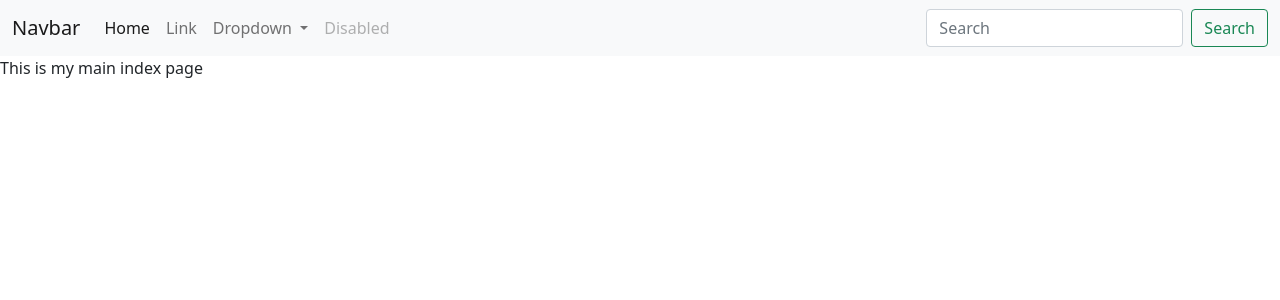
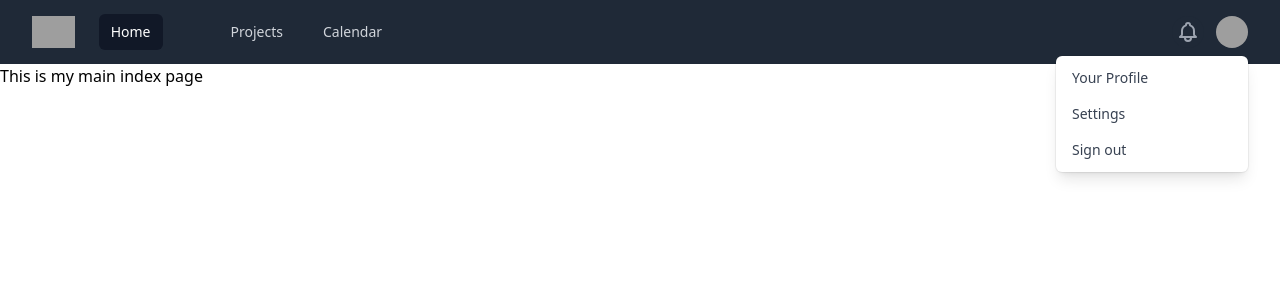
Before and after one commit to Bishal-241/My-blog, a Django app: page / in a window 1280 px wide. Shown: the top 300 px of the page. Run offline with Django 4.2, Linux system fonts and the light colour scheme; some libraries are stand-ins or nearby versions; grey boxes are pictures that could not be loaded.

Commit message:
Learn django all setup done

```diff
--- a/myBlogSite/templates/base.html
+++ b/myBlogSite/templates/base.html
@@ -5,48 +5,113 @@
     <meta http-equiv="X-UA-Compatible" content="IE=edge">
     <meta name="viewport" content="width=device-width, initial-scale=1.0">
     <title> {% block title %} {% endblock title %} </title>
-    <link href="https://cdn.jsdelivr.net/npm/bootstrap@5.1.3/dist/css/bootstrap.min.css" rel="stylesheet" integrity="sha384-1BmE4kWBq78iYhFldvKuhfTAU6auU8tT94WrHftjDbrCEXSU1oBoqyl2QvZ6jIW3" crossorigin="anonymous">
+    <script src="https://cdn.tailwindcss.com"></script>
 
   </head>
   <body>
-    <script src="https://cdn.jsdelivr.net/npm/bootstrap@5.1.3/dist/js/bootstrap.bundle.min.js" integrity="sha384-ka7Sk0Gln4gmtz2MlQnikT1wXgYsOg+OMhuP+IlRH9sENBO0LRn5q+8nbTov4+1p" crossorigin="anonymous"></script>
-    <nav class="navbar navbar-expand-lg navbar-light bg-light">
-        <div class="container-fluid">
-          <a class="navbar-brand" href="#">Navbar</a>
-          <button class="navbar-toggler" type="button" data-bs-toggle="collapse" data-bs-target="#navbarSupportedContent" aria-controls="navbarSupportedContent" aria-expanded="false" aria-label="Toggle navigation">
-            <span class="navbar-toggler-icon"></span>
+    <!-- This example requires Tailwind CSS v2.0+ -->
+<nav class="bg-gray-800">
+  <div class="max-w-7xl mx-auto px-2 sm:px-6 lg:px-8">
+    <div class="relative flex items-center justify-between h-16">
+      <div class="absolute inset-y-0 left-0 flex items-center sm:hidden">
+        <!-- Mobile menu button-->
+        <button type="button" class="inline-flex items-center justify-center p-2 rounded-md text-gray-400 hover:text-white hover:bg-gray-700 focus:outline-none focus:ring-2 focus:ring-inset focus:ring-white" aria-controls="mobile-menu" aria-expanded="false">
+          <span class="sr-only">Open main menu</span>
+          <!--
+            Icon when menu is closed.
+
+            Heroicon name: outline/menu
+
+            Menu open: "hidden", Menu closed: "block"
+          -->
+          <svg class="block h-6 w-6" xmlns="http://www.w3.org/2000/svg" fill="none" viewBox="0 0 24 24" stroke="currentColor" aria-hidden="true">
+            <path stroke-linecap="round" stroke-linejoin="round" stroke-width="2" d="M4 6h16M4 12h16M4 18h16" />
+          </svg>
+          <!--
+            Icon when menu is open.
+
+            Heroicon name: outline/x
+
+            Menu open: "block", Menu closed: "hidden"
+          -->
+          <svg class="hidden h-6 w-6" xmlns="http://www.w3.org/2000/svg" fill="none" viewBox="0 0 24 24" stroke="currentColor" aria-hidden="true">
+            <path stroke-linecap="round" stroke-linejoin="round" stroke-width="2" d="M6 18L18 6M6 6l12 12" />
+          </svg>
         </button>
-          <div class="collapse navbar-collapse" id="navbarSupportedContent">
-            <ul class="navbar-nav me-auto mb-2 mb-lg-0">
-              <li class="nav-item">
-                <a class="nav-link active" aria-current="page" href="#">Home</a>
-              </li>
-              <li class="nav-item">
-                <a class="nav-link" href="#">Link</a>
-              </li>
-              <li class="nav-item dropdown">
-                <a class="nav-link dropdown-toggle" href="#" id="navbarDropdown" role="button" data-bs-toggle="dropdown" aria-expanded="false">
-                  Dropdown
-                </a>
-                <ul class="dropdown-menu" aria-labelledby="navbarDropdown">
-                  <li><a class="dropdown-item" href="#">Action</a></li>
-                  <li><a class="dropdown-item" href="#">Another action</a></li>
-                  <li><hr class="dropdown-divider"></li>
-                  <li><a class="dropdown-item" href="#">Something else here</a></li>
-                </ul>
-              </li>
-              <li class="nav-item">
-                <a class="nav-link disabled">Disabled</a>
-              </li>
-            </ul>
-            <form class="d-flex">
-              <input class="form-control me-2" type="search" placeholder="Search" aria-label="Search">
-              <button class="btn btn-outline-success" type="submit">Search</button>
-            </form>
+      </div>
+      <div class="flex-1 flex items-center justify-center sm:items-stretch sm:justify-start">
+        <div class="flex-shrink-0 flex items-center">
+          <img class="block lg:hidden h-8 w-auto" src="https://tailwindui.com/img/logos/workflow-mark-indigo-500.svg" alt="Workflow">
+          <img class="hidden lg:block h-8 w-auto" src="https://tailwindui.com/img/logos/workflow-logo-indigo-500-mark-white-text.svg" alt="Workflow">
+        </div>
+        <div class="hidden sm:block sm:ml-6">
+          <div class="flex space-x-4">
+            <!-- Current: "bg-gray-900 text-white", Default: "text-gray-300 hover:bg-gray-700 hover:text-white" -->
+            <a href="#" class="bg-gray-900 text-white px-3 py-2 rounded-md text-sm font-medium" aria-current="page">Home</a>
+
+            <a href="#" class="text-gray-300 hover:bg-gray-700 hover:text-white px-3 py-2 rounded-md text-sm font-medium"></a>
+
+            <a href="#" class="text-gray-300 hover:bg-gray-700 hover:text-white px-3 py-2 rounded-md text-sm font-medium">Projects</a>
+
+            <a href="#" class="text-gray-300 hover:bg-gray-700 hover:text-white px-3 py-2 rounded-md text-sm font-medium">Calendar</a>
+          </div>
+        </div>
+      </div>
+      <div class="absolute inset-y-0 right-0 flex items-center pr-2 sm:static sm:inset-auto sm:ml-6 sm:pr-0">
+        <button type="button" class="bg-gray-800 p-1 rounded-full text-gray-400 hover:text-white focus:outline-none focus:ring-2 focus:ring-offset-2 focus:ring-offset-gray-800 focus:ring-white">
+          <span class="sr-only">View notifications</span>
+          <!-- Heroicon name: outline/bell -->
+          <svg class="h-6 w-6" xmlns="http://www.w3.org/2000/svg" fill="none" viewBox="0 0 24 24" stroke="currentColor" aria-hidden="true">
+            <path stroke-linecap="round" stroke-linejoin="round" stroke-width="2" d="M15 17h5l-1.405-1.405A2.032 2.032 0 0118 14.158V11a6.002 6.002 0 00-4-5.659V5a2 2 0 10-4 0v.341C7.67 6.165 6 8.388 6 11v3.159c0 .538-.214 1.055-.595 1.436L4 17h5m6 0v1a3 3 0 11-6 0v-1m6 0H9" />
+          </svg>
+        </button>
+
+        <!-- Profile dropdown -->
+        <div class="ml-3 relative">
+          <div>
+            <button type="button" class="bg-gray-800 flex text-sm rounded-full focus:outline-none focus:ring-2 focus:ring-offset-2 focus:ring-offset-gray-800 focus:ring-white" id="user-menu-button" aria-expanded="false" aria-haspopup="true">
+              <span class="sr-only">Open user menu</span>
+              <img class="h-8 w-8 rounded-full" src="https://images.unsplash.com/photo-1472099645785-5658abf4ff4e?ixlib=rb-1.2.1&ixid=eyJhcHBfaWQiOjEyMDd9&auto=format&fit=facearea&facepad=2&w=256&h=256&q=80" alt="">
+            </button>
+          </div>
+
+          <!--
+            Dropdown menu, show/hide based on menu state.
+
+            Entering: "transition ease-out duration-100"
+              From: "transform opacity-0 scale-95"
+              To: "transform opacity-100 scale-100"
+            Leaving: "transition ease-in duration-75"
+              From: "transform opacity-100 scale-100"
+              To: "transform opacity-0 scale-95"
+          -->
+          <div class="origin-top-right absolute right-0 mt-2 w-48 rounded-md shadow-lg py-1 bg-white ring-1 ring-black ring-opacity-5 focus:outline-none" role="menu" aria-orientation="vertical" aria-labelledby="user-menu-button" tabindex="-1">
+            <!-- Active: "bg-gray-100", Not Active: "" -->
+            <a href="#" class="block px-4 py-2 text-sm text-gray-700" role="menuitem" tabindex="-1" id="user-menu-item-0">Your Profile</a>
+            <a href="#" class="block px-4 py-2 text-sm text-gray-700" role="menuitem" tabindex="-1" id="user-menu-item-1">Settings</a>
+            <a href="#" class="block px-4 py-2 text-sm text-gray-700" role="menuitem" tabindex="-1" id="user-menu-item-2">Sign out</a>
+          </div>
+        </div>
+      </div>
+    </div>
+  </div>
+
+  <!-- Mobile menu, show/hide based on menu state. -->
+  <div class="sm:hidden" id="mobile-menu">
+    <div class="px-2 pt-2 pb-3 space-y-1">
+      <!-- Current: "bg-gray-900 text-white", Default: "text-gray-300 hover:bg-gray-700 hover:text-white" -->
+      <a href="#" class="bg-gray-900 text-white block px-3 py-2 rounded-md text-base font-medium" aria-current="page">Dashboard</a>
+
+      <a href="#" class="text-gray-300 hover:bg-gray-700 hover:text-white block px-3 py-2 rounded-md text-base font-medium">Team</a>
+
+      <a href="#" class="text-gray-300 hover:bg-gray-700 hover:text-white block px-3 py-2 rounded-md text-base font-medium">Projects</a>
+
+      <a href="#" class="text-gray-300 hover:bg-gray-700 hover:text-white block px-3 py-2 rounded-md text-base font-medium">Calendar</a>
     </div>
   </div>
 </nav>
 
     {% block body  %}{% endblock body  %}
+
   </body>
 </html>
```
Lines whose indentation alone changed are shown as unchanged.
